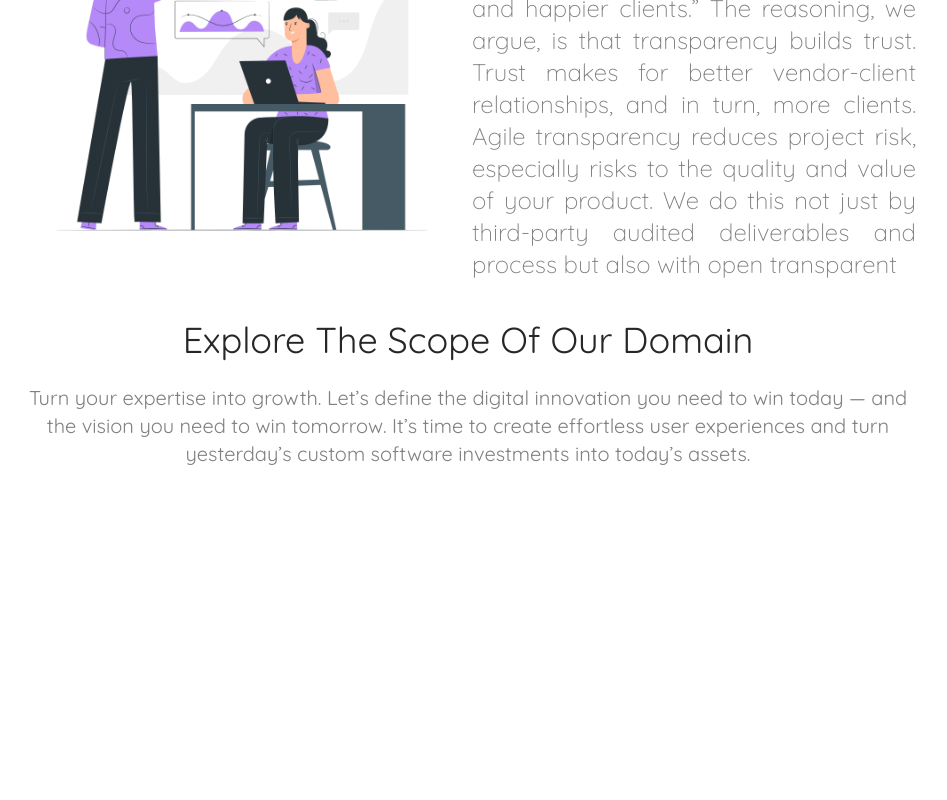
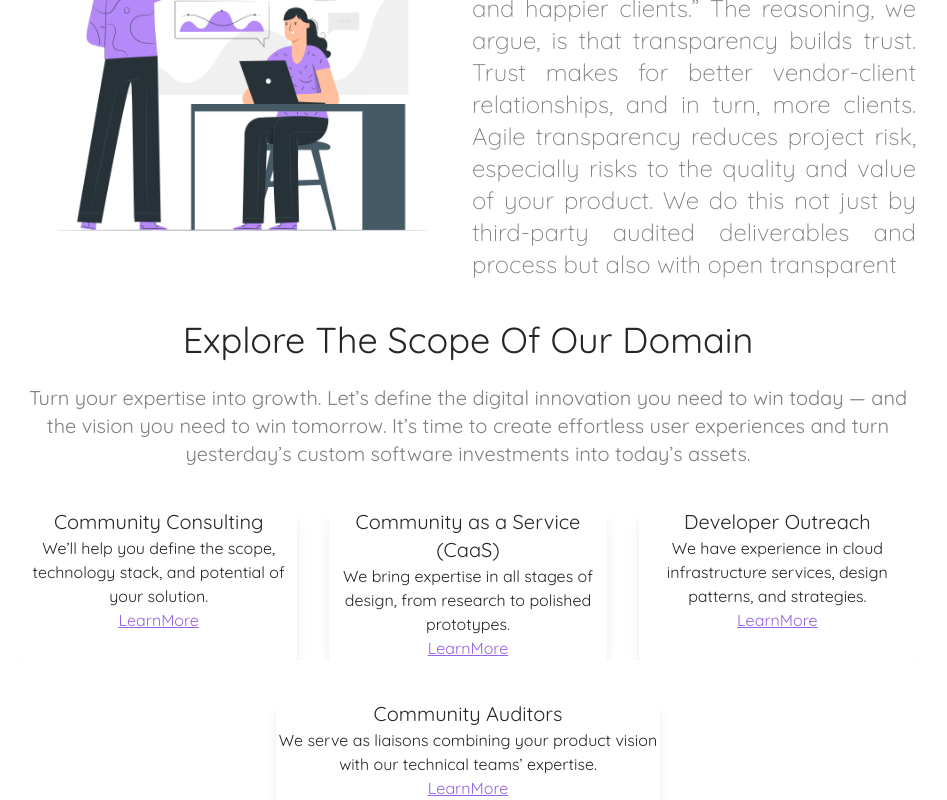
Before and after one commit to AnandPawanipagar/bitbrothers-clone, a Next.js app: page / in a window 1280 px wide. Shown: the part 2306-3106 px from the top of the page, without its empty margins (172-1119 px from the left). Before the commit the page ends 2774 px from the top, so only its background shows below. Built offline with nearby package versions, Linux system fonts and the light colour scheme.

Commit message:
community cards are done, adding images and organizing border of the card are remaining

```diff
--- /dev/null
+++ b/src/components/CommunityCard.js
@@ -0,0 +1,89 @@
+import React from "react";
+
+const CommunityCard = () => {
+  let cards = [
+    {
+      tagline: "Community Consulting ",
+      descrpion:
+        "We’ll help you define the scope, technology stack, and potential of your solution.",
+      learn: (
+        <a
+          href="https://bitbrothers.in/pages/services/strategic-consulting/"
+          className="underline text-[#9664e0]"
+        >
+          LearnMore
+        </a>
+      ),
+    },
+    {
+      tagline: "Community as a Service (CaaS)",
+      descrpion:
+        "We bring expertise in all stages of design, from research to polished prototypes.",
+      learn: (
+        <a
+          href="https://bitbrothers.in/pages/services/user-experience"
+          className="underline text-[#9664e0]"
+        >
+          LearnMore
+        </a>
+      ),
+    },
+    {
+      tagline: "Developer Outreach",
+      descrpion:
+        "We have experience in cloud infrastructure services, design patterns, and strategies.",
+      learn: (
+        <a
+          href="https://bitbrothers.in/pages/services/cloud-services/"
+          className="underline text-[#9664e0]"
+        >
+          LearnMore
+        </a>
+      ),
+    },
+  ];
+
+  return (
+    <>
+      <div className="grid overflow-hidden grid-cols-3 grid-rows-1 gap-8">
+        {cards.map((card) => {
+          //   max-w-sm w-full lg:max-w-full lg:flex
+          return (
+            <div className="max-w-sm rounded overflow-hidden shadow-lg flex flex-col content-center flex-wrap">
+              <div className="text-center font-normal text-xl">
+                {card.tagline}
+              </div>
+              <p className="text-center font-normal text-base">
+                {card.descrpion}
+              </p>
+              <p className="text-center font-normal text-base">{card.learn}</p>
+            </div>
+          );
+        })}
+      </div>
+      <div className="mt-10"></div>
+      <div className="flex justify-center">
+        <div className="max-w-sm rounded overflow-hidden shadow-lg flex flex-col content-center flex-wrap">
+          <div className="text-center font-normal text-xl">
+            Community Auditors
+          </div>
+          <p className="text-center font-normal text-base">
+            We serve as liaisons combining your product vision with our
+            technical teams’ expertise.
+          </p>
+          <p className="text-center font-normal text-base">
+            {" "}
+            <a
+              href="https://bitbrothers.in/pages/services/project-management/"
+              className="underline text-[#9664e0]"
+            >
+              LearnMore
+            </a>
+          </p>
+        </div>
+      </div>
+    </>
+  );
+};
+
+export default CommunityCard;
--- a/src/components/index.js
+++ b/src/components/index.js
@@ -9,6 +9,7 @@ import MagicIsInDetails from "./MagicIsInDetails";
 import WeLoveAgile from "./WeLoveAgile";
 import TransparencyAndIntegrity from "./TransparencyAndIntegrity";
 import ScopeOfDomain from "./ScopeOfDomain";
+import CommunityCard from "./CommunityCard";
 export {
   Button,
   Loader,
@@ -20,5 +21,6 @@ export {
   MagicIsInDetails,
   WeLoveAgile,
   TransparencyAndIntegrity,
-  ScopeOfDomain
+  ScopeOfDomain,
+  CommunityCard
 };
--- a/src/pages/index.js
+++ b/src/pages/index.js
@@ -7,6 +7,7 @@ import {
   WeLoveAgile,
   TransparencyAndIntegrity,
   ScopeOfDomain,
+  CommunityCard,
 } from "../components";
 import styles from "../styles/Home.module.css";
 import Image from "next/image";
@@ -34,6 +35,8 @@ const Home = () => {
         <TransparencyAndIntegrity />
         <div className="mt-10"></div>
         <ScopeOfDomain />
+        <div className="mt-10"></div>
+        <CommunityCard />
       </div>
     </>
   );
```
Also changed, not shown: src/components/ScopeOfDomain.js (+0 -11 lines), src/components/DiscoveryCard.js (added).
